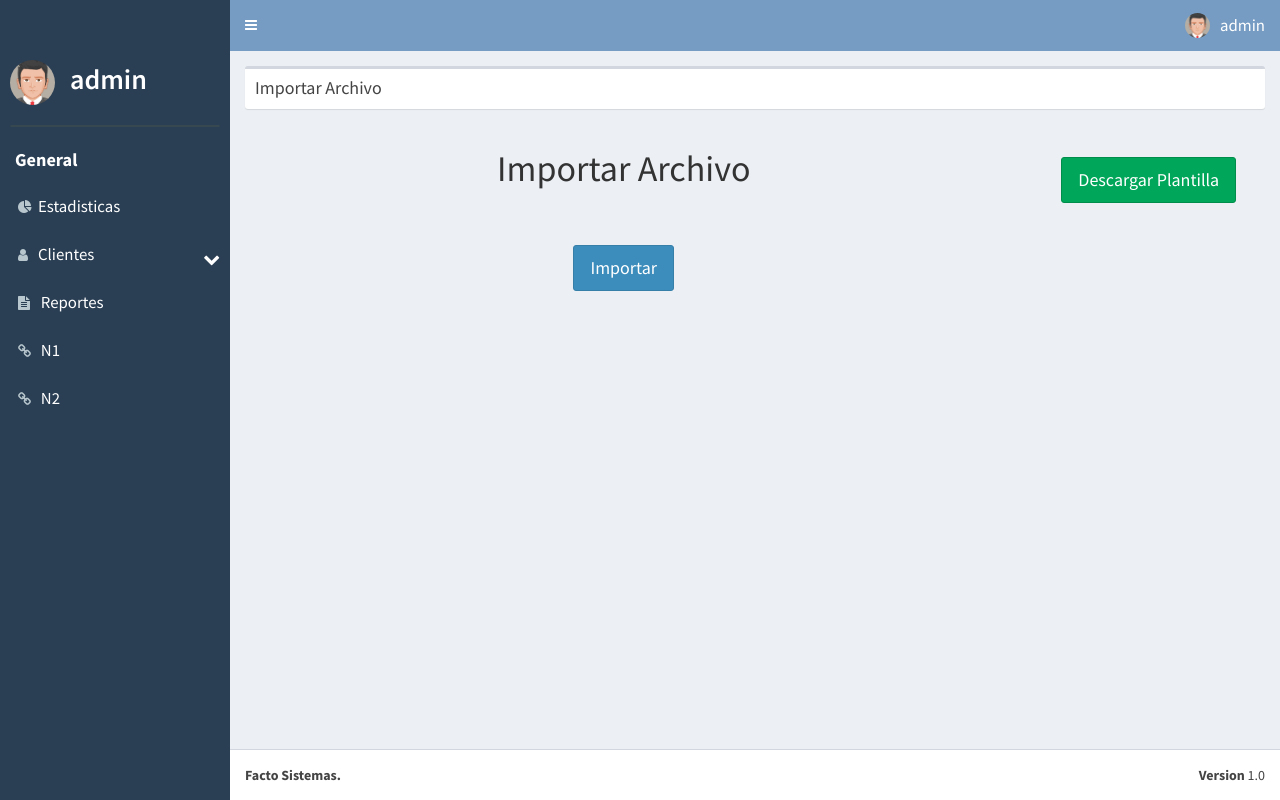
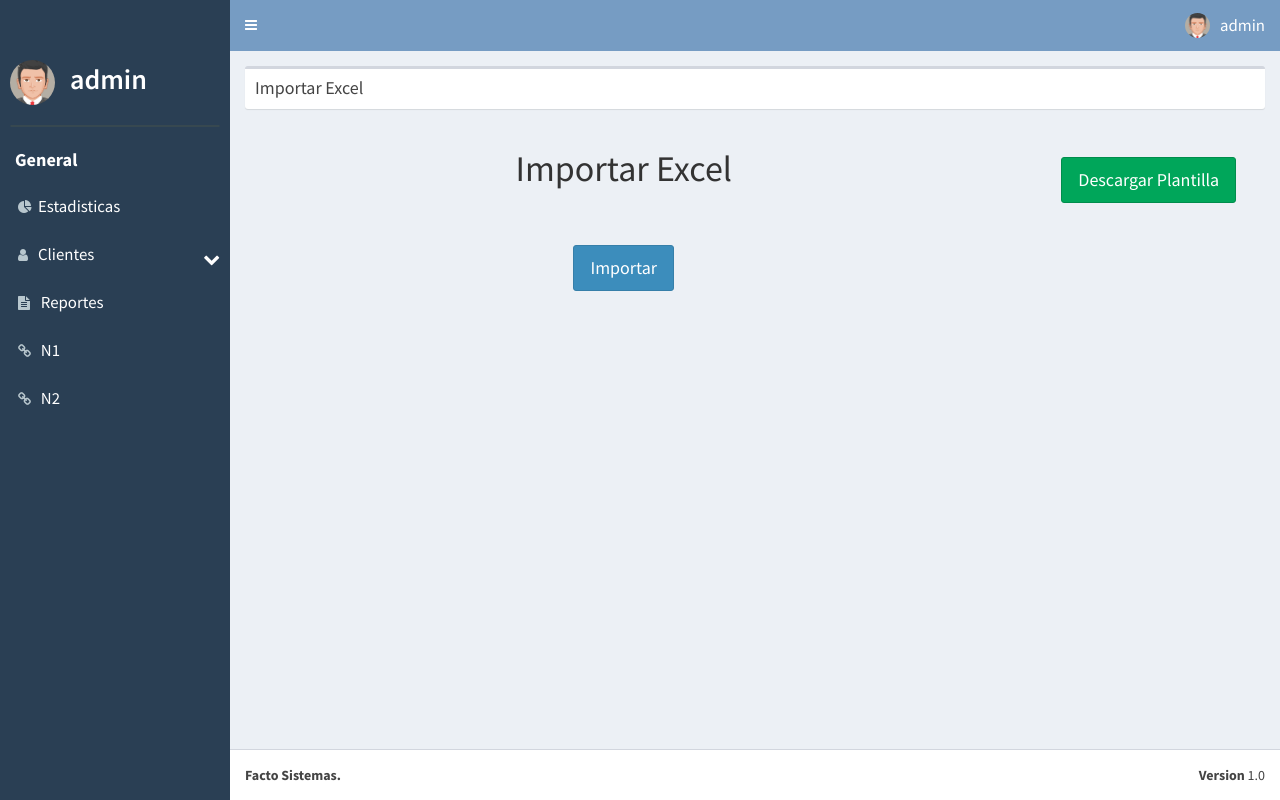
Before and after one commit to bomj321/admin_LTE, a PHP site: page /importar.php in a window 1280 px wide. Run offline with PHP 8.4, Linux system fonts and the light colour scheme; a user stored in the database is signed in; data comes from the database, SQL or seed files in the repository; some libraries are stand-ins or nearby versions.

Commit message:
Detalles

```diff
--- a/importar.php
+++ b/importar.php
@@ -172,7 +172,7 @@ include("menu.php");?>
           <div class="col-xs-12">
             <div class="box">
               <div class="box-header">
-                <h3 class="box-title">Importar Archivo</h3>
+                <h3 class="box-title">Importar Excel</h3>
               </div>
 
 
@@ -183,7 +183,7 @@ include("menu.php");?>
 
           <div class="row">
           	<div class="col-md-9 col-sm-12 col-xs-12">
-          		<center><h1>Importar Archivo</h1></center>
+          		<center><h1>Importar Excel</h1></center>
           	<center style="margin-top: 4em;"><button class="btn btn-lg btn-primary" data-toggle="modal" data-target="#importar" >Importar</button></center>
 
           	</div>
```
